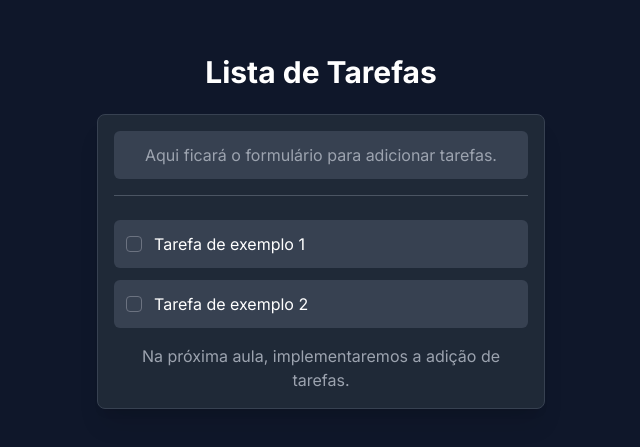
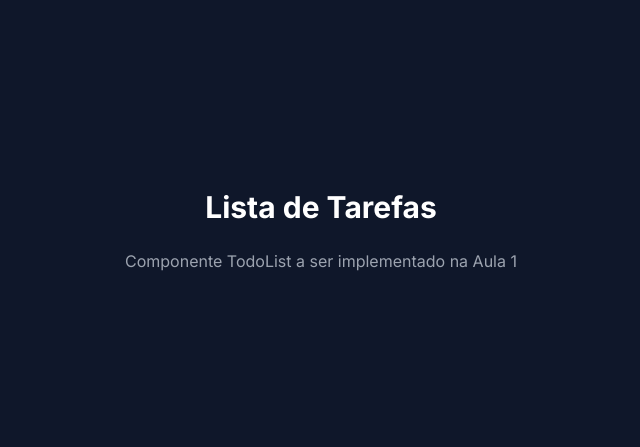
Before and after one commit to KeysiJones/react-course-todolist-demo-modulo-1, a React (Vite) app: page / in a window 1280 px wide. Shown: the part 169-616 px from the top of the page, without its empty margins (319-959 px from the left). Built offline with nearby package versions, Linux system fonts and the light colour scheme.

Commit message:
remove itens que nao condizem com a estrutura basica

```diff
--- a/src/components/TodoList.tsx
+++ b/src/components/TodoList.tsx
@@ -1,46 +1,15 @@
+// filepath: /Users/jones/Desktop/fullture/react-todo-elegant-flow/src/components/TodoList.tsx
 import React from "react";
-import { Card, CardContent } from "@/components/ui/card";
-import { Checkbox } from "@/components/ui/checkbox";
 
-// Versão simplificada para Aula 1 - apenas estrutura
+// Este componente será implementado durante a Aula 1
 const TodoList: React.FC = () => {
-  // Na Aula 1, ainda não trabalhamos com estado
-  // Apenas apresentamos a estrutura do componente
-
   return (
-    <Card className="w-full max-w-md mx-auto bg-gray-800 border-gray-700 shadow-xl">
-      <CardContent className="p-4">
-        {/* Formulário será adicionado na Aula 2 */}
-        <div className="p-3 bg-gray-700 rounded-md mb-4">
-          <p className="text-gray-400 text-center">
-            Aqui ficará o formulário para adicionar tarefas.
-          </p>
-        </div>
-
-        <div className="h-px w-full bg-gray-600 my-4"></div>
-
-        {/* Exemplos estáticos de itens de tarefa */}
-        <div className="space-y-3 mt-6">
-          <div className="flex items-center justify-between p-3 bg-gray-700 rounded-md">
-            <div className="flex items-center gap-3">
-              <Checkbox id="tarefa1" className="border-gray-500" />
-              <span className="text-white">Tarefa de exemplo 1</span>
-            </div>
-          </div>
-
-          <div className="flex items-center justify-between p-3 bg-gray-700 rounded-md">
-            <div className="flex items-center gap-3">
-              <Checkbox id="tarefa2" className="border-gray-500" />
-              <span className="text-white">Tarefa de exemplo 2</span>
-            </div>
-          </div>
-        </div>
-
-        <p className="text-center text-gray-400 mt-4">
-          Na próxima aula, implementaremos a adição de tarefas.
-        </p>
-      </CardContent>
-    </Card>
+    <div className="todo-list-container">
+      {/* Implemente sua lista de tarefas aqui */}
+      <p className="text-center text-gray-400">
+        Componente TodoList a ser implementado na Aula 1
+      </p>
+    </div>
   );
 };
 
```
Also changed, not shown: 1 other file (tests, documents, lock files or other folders).
